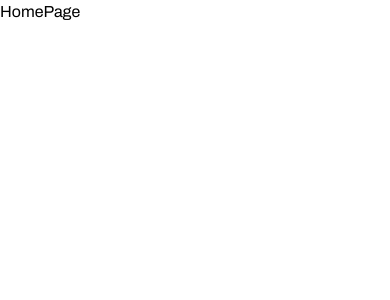
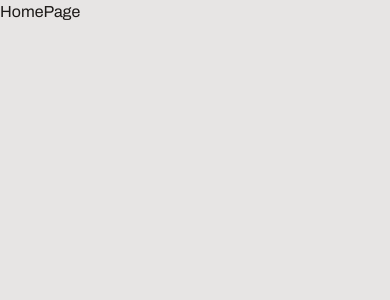
Before and after one commit to fajarfadillahh/fajarfadillahagustian-personal-website, a Next.js app: page / in a window 390 px wide. Shown: the top 300 px of the page. Built offline with nearby package versions, Linux system fonts and the light colour scheme.

Commit message:
feat: set base className

```diff
--- a/app/globals.css
+++ b/app/globals.css
@@ -3,4 +3,14 @@
 
 @theme {
   --font-archivo: "Archivo", sans-serif;
+
+  --breakpoint-sm: 375px;
+  --breakpoint-md: 768px;
+  --breakpoint-lg: 1200px;
 }
+
+@layer components {
+  .container {
+    @apply mx-auto w-full px-4 md:px-8 lg:px-16;
+  }
+}
--- a/app/layout.tsx
+++ b/app/layout.tsx
@@ -10,7 +10,9 @@ export default function RootLayout({
 }>) {
   return (
     <html lang="en">
-      <body className={`font-archivo antialiased`}>{children}</body>
+      <body className={`font-archivo bg-stone-200 text-stone-900 antialiased`}>
+        {children}
+      </body>
     </html>
   );
 }
```
